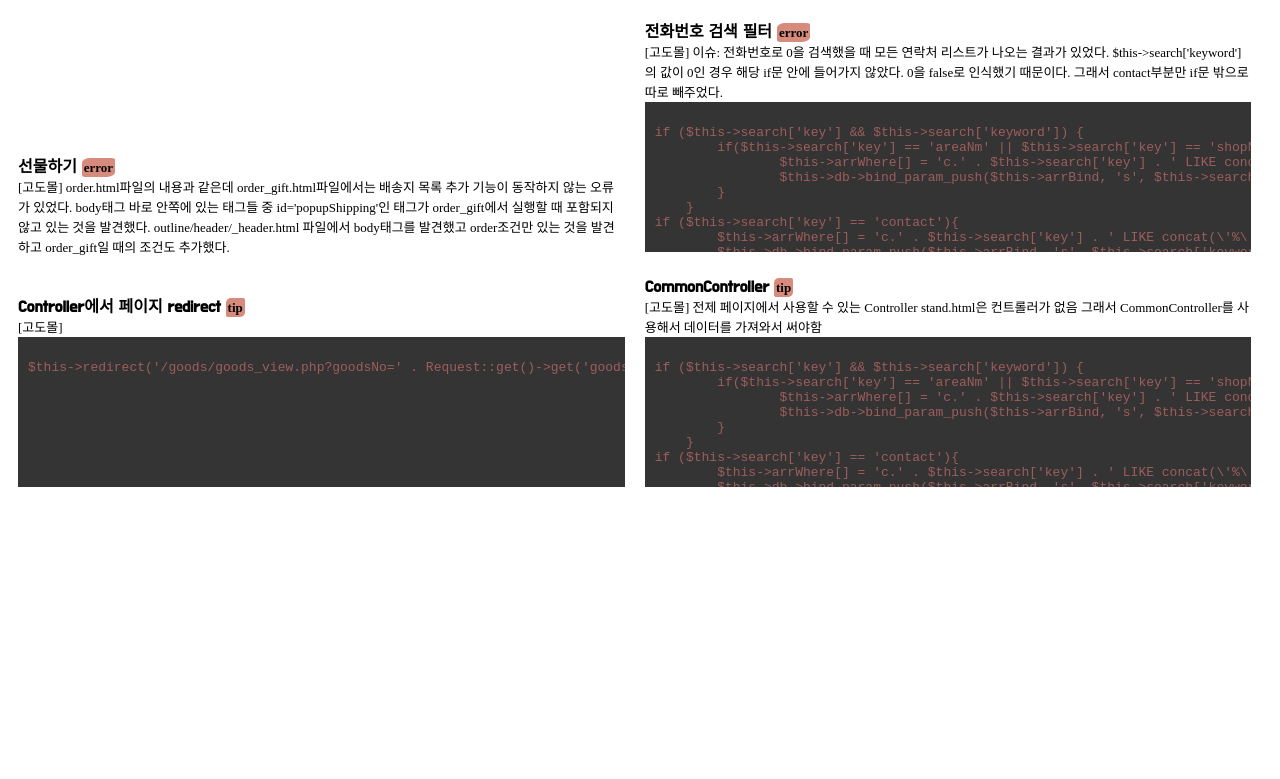
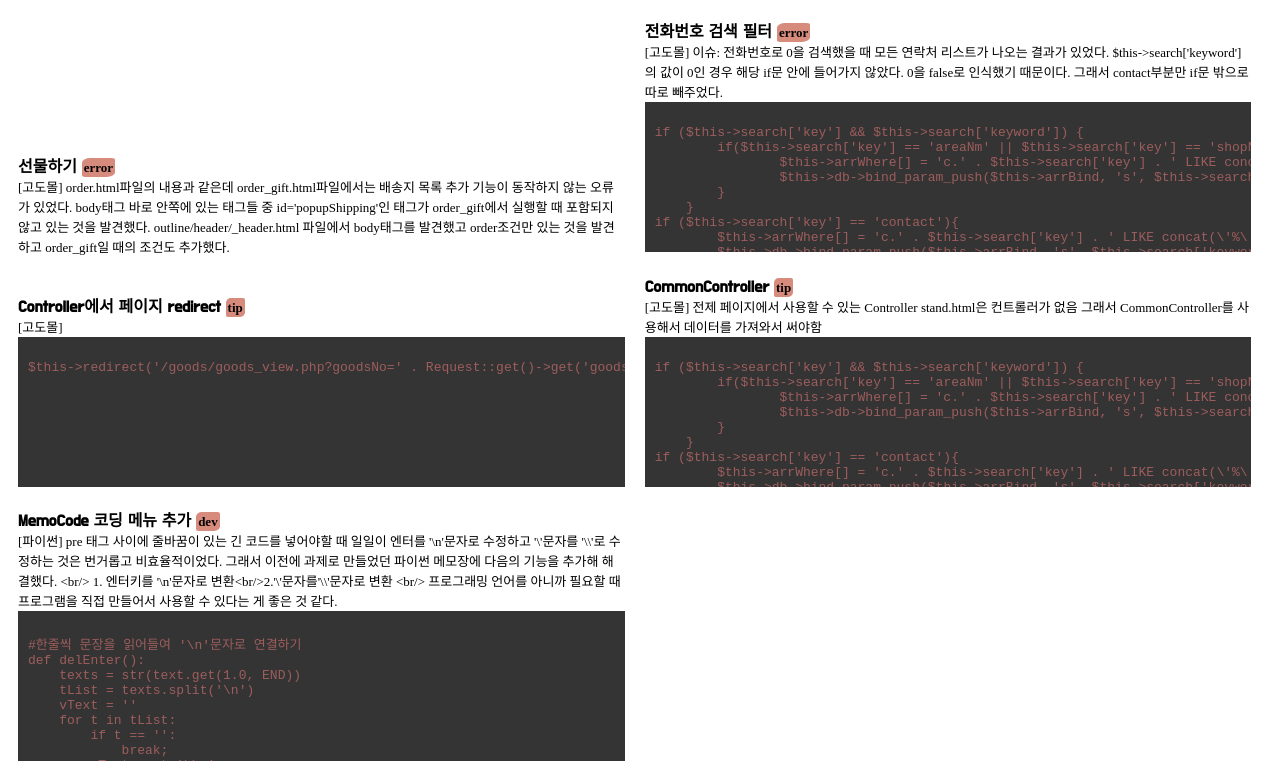
Before and after one commit to gitagita/tilyuna.github.io, a Vue app in the folder yunatil/: page / in a window 1280 px wide. Shown: the part 1007-1786 px from the top of the page. Before the commit the page ends 1512 px from the top, so only its background shows below. Built offline with nearby package versions, Linux system fonts and the light colour scheme; a web font is replaced by a local one.

Commit message:
[Docs] til 내용 추가

```diff
--- a/yunatil/src/assets/data/board.js
+++ b/yunatil/src/assets/data/board.js
@@ -77,4 +77,12 @@ export default [{
     code: "<pre>if ($this->search['key'] && $this->search['keyword']) {\n	if($this->search['key'] == 'areaNm' || $this->search['key'] == 'shopNm') {\n		$this->arrWhere[] = 'c.' . $this->search['key'] . ' LIKE concat(\\'%\\',?,\\'%\\') ';\n		$this->db->bind_param_push($this->arrBind, 's', $this->search['keyword']);\n	}\n    }\nif ($this->search['key'] == 'contact'){\n	$this->arrWhere[] = 'c.' . $this->search['key'] . ' LIKE concat(\\'%\\',?,\\'%\\') ';\n	$this->db->bind_param_push($this->arrBind, 's', $this->search['keyword']);\n}\n</pre>",
     content: "전제 페이지에서 사용할 수 있는 Controller\nstand.html은 컨트롤러가 없음 그래서 CommonController를 사용해서 데이터를 가져와서 써야함",
     regDt: "2022.04.14"
+},
+{
+    type: "dev",
+    key:"파이썬",
+    title: "MemoCode 코딩 메뉴 추가",
+    code: "<pre>#한줄씩 문장을 읽어들여 '\\n'문자로 연결하기\ndef delEnter():\n    texts = str(text.get(1.0, END))\n    tList = texts.split('\\n')\n    vText = ''\n    for t in tList:\n        if t == '':\n            break;\n        vText += t+'\\\\n'\n    text.delete(1.0, END)\n    text.insert(INSERT, vText)\n    \n#'\\'를 '\\\\'로 변환\ndef delWord():\n    texts = str(text.get(1.0, END))\n    texts = texts.replace('\\\\','\\\\\\\\')\n    text.delete(1.0, END)\n    text.insert(INSERT, texts)\n</pre>",
+    content: "pre 태그 사이에 줄바꿈이 있는 긴 코드를 넣어야할 때 일일이 엔터를 '\\n'문자로 수정하고 '\\'문자를 '\\\\'로 수정하는 것은 번거롭고 비효율적이었다. 그래서 이전에 과제로 만들었던 파이썬 메모장에 다음의 기능을 추가해 해결했다. <br/> 1. 엔터키를 '\\n'문자로 변환<br/>2.'\\'문자를'\\\\'문자로 변환 <br/> 프로그래밍 언어를 아니까 필요할 때 프로그램을 직접 만들어서 사용할 수 있다는 게 좋은 것 같다.",
+    regDt: "2022.04.16"
 }];
```
